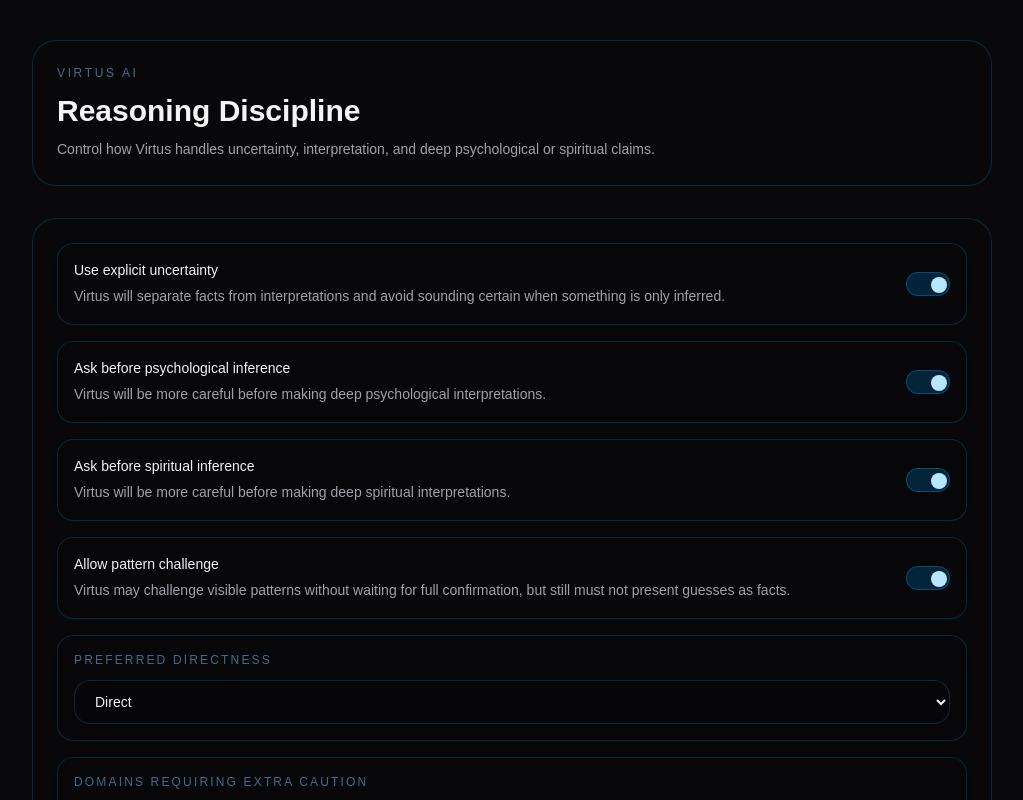
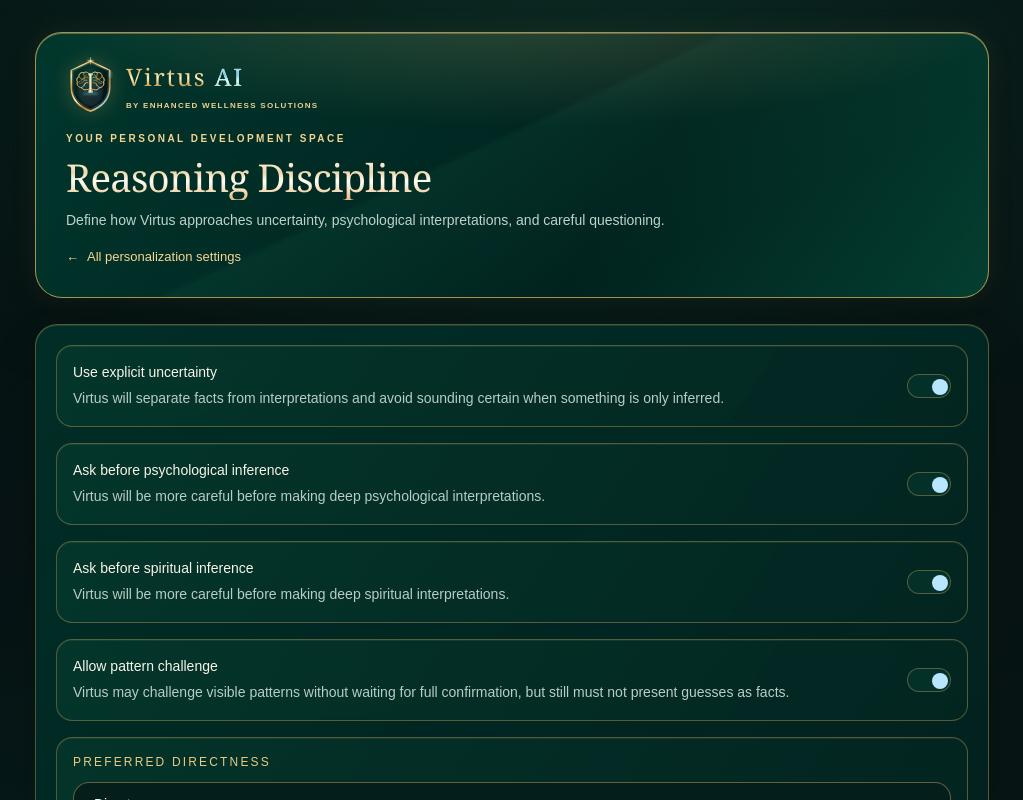
Before and after one commit to SirSebastian-ux/virtus.ai, a Next.js app: page /account/personalization/reasoning in a window 1280 px wide. Shown: the top 800 px of the page, without its empty margins (128-1151 px from the left). Built offline with nearby package versions, Linux system fonts and the light colour scheme; no server answers.

Commit message:
Apply emerald and metallic gold interior branding to app/account/personalization/reasoning/page.js

```diff
--- a/app/account/personalization/reasoning/page.js
+++ b/app/account/personalization/reasoning/page.js
@@ -1,3 +1,4 @@
+import VirtusInteriorHeader from "../../../components/VirtusInteriorHeader";
 import Link from "next/link";
 import { createClient } from "@/lib/supabase-server";
 import ReasoningPreferencesForm from "./ReasoningPreferencesForm";
@@ -25,25 +26,13 @@ export default async function ReasoningPreferencesPage() {
   }
 
   return (
-    <main className="min-h-screen virtus-theme-page">
+    <main className="virtus-interior min-h-screen virtus-theme-page">
       <AppearanceSync />
 
-      <div className="mx-auto w-full max-w-5xl px-8 py-10">
-        <div className="virtus-theme-surface mb-8 rounded-3xl border border-sky-900/20 px-6 py-6 shadow-sm shadow-sky-950/10 backdrop-blur-sm">
-          <p className="text-xs uppercase tracking-[0.22em] text-sky-300/50">
-            Virtus AI
-          </p>
+      <div className="virtus-interior-shell narrow virtus-interior-subpage">
+        <VirtusInteriorHeader title="Reasoning Discipline" description="Define how Virtus approaches uncertainty, psychological interpretations, and careful questioning." backHref="/account/personalization" backLabel="All personalization settings" />
 
-          <h1 className="mt-3 text-3xl font-semibold virtus-theme-title">
-            Reasoning Discipline
-          </h1>
-
-          <p className="mt-2 max-w-2xl text-sm leading-6 virtus-theme-muted">
-            Control how Virtus handles uncertainty, interpretation, and deep psychological or spiritual claims.
-          </p>
-        </div>
-
-        <div className="virtus-theme-surface rounded-3xl border border-sky-900/20 p-6 shadow-sm shadow-sky-950/10 backdrop-blur-sm">
+        <div className="virtus-theme-surface virtus-interior-panel rounded-3xl border border-sky-900/20 p-6 shadow-sm shadow-sky-950/10 backdrop-blur-sm">
           <ReasoningPreferencesForm
             initialPrefersExplicitUncertainty={
               preferences?.prefers_explicit_uncertainty ?? true
@@ -72,7 +61,7 @@ export default async function ReasoningPreferencesPage() {
         <div className="mt-8">
           <Link
             href="/account/personalization"
-            className="inline-flex items-center rounded-2xl border border-sky-900/30 bg-sky-950/10 px-4 py-2 text-sm text-sky-700 transition hover:border-sky-800/40 hover:bg-sky-950/15"
+            className="virtus-interior-back"
           >
             Back to personalization
           </Link>
```
